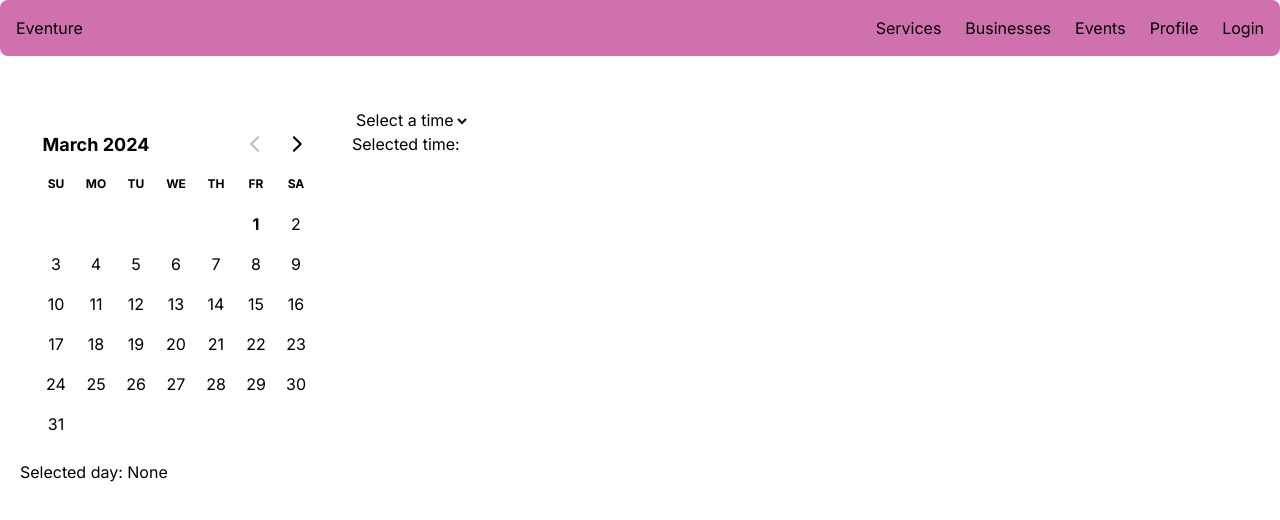
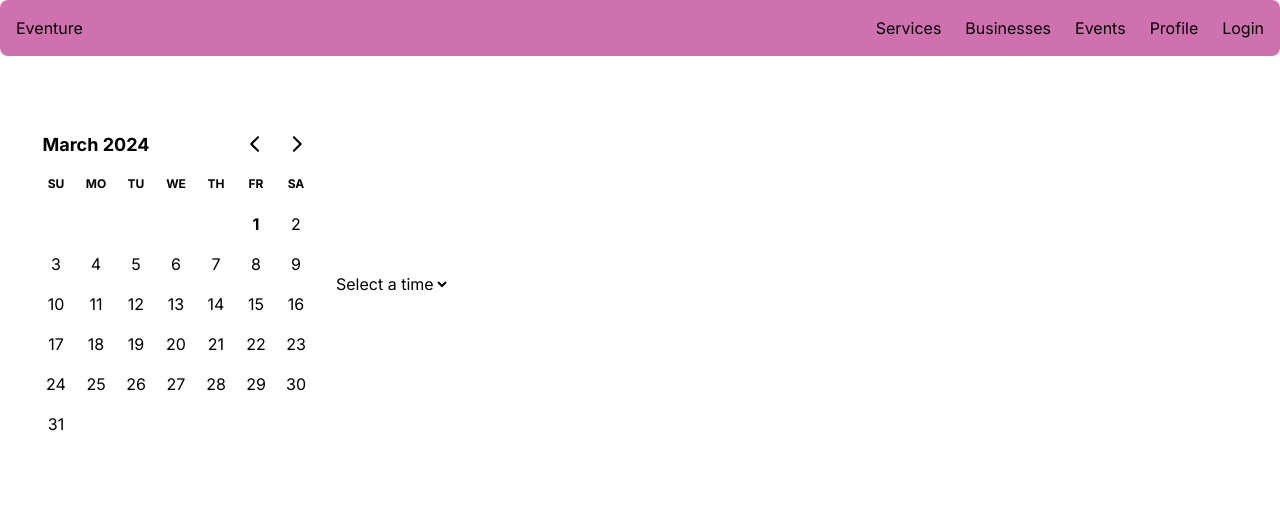
Before and after one commit to DanyB65/Eventure, a Next.js app: page /events in a window 1280 px wide. Shown: the top 520 px of the page. Built offline with nearby package versions, Linux system fonts and the light colour scheme.

Commit message:
calander fixed

```diff
--- a/src/app/(tabs)/events/page.tsx
+++ b/src/app/(tabs)/events/page.tsx
@@ -6,29 +6,18 @@ import Calendar from '@/app/compoents/calander';
 import TimePicker from '@/app/compoents/timePicker';
 
 function Events() {
-  const [selectedDay, setSelectedDay] = useState(new Date());
-  const [selectedTime, setSelectedTime] = useState('');
-  const disabledDays = [new Date(2024, 1, 15)]; // Example of disabled days
 
-  const handleDayClick = (day: Date) => {
-    setSelectedDay(day);
-  };
-
-  const handleTimeSelect = (time: string) => {
-    setSelectedTime(time);
-  };
 
   return (
     <>
       <Header />
       <div style={{ display: 'flex', padding: '20px' }}>
         <div>
-          <Calendar selectedDay={selectedDay} onSelect={handleDayClick} disabledDays={disabledDays} />
+          <Calendar/>
         </div>
-        <div style={{ marginLeft: '20px' }}>
-          <TimePicker onSelectTime={handleTimeSelect} />
-          <p>Selected time: {selectedTime}</p>
-        </div>
+        <TimePicker onSelectTime={function (time: string): void {
+          throw new Error('Function not implemented.');
+        } }/>
       </div>
     </>
   );
--- a/src/app/compoents/calander.tsx
+++ b/src/app/compoents/calander.tsx
@@ -1,64 +1,14 @@
+'use client'
+import "react-day-picker/dist/style.css";
 // Calendar.tsx
-import React, { useState } from "react";
-import { DayPicker, SelectSingleEventHandler } from "react-day-picker";
+import React from "react";
+import { DayPicker } from "react-day-picker";
 import "react-day-picker/dist/style.css";
 
-interface CalendarProps {
-  onSelect?: (day: Date | null) => void;
-  disabledDays?: Date[]; // Already existing disabled days (if any)
-  bookedDays?: Date[]; // New prop for booked days
-  minBookingDate?: Date; // New prop for minimum booking date
-  maxBookingDate?: Date; // New prop for maximum booking date
-  onMonthChange?: (month: Date) => void; // New prop for handling month change
-  selectedDay?: Date | null; // Add this line
-}
-
-const Calendar: React.FC<CalendarProps> = ({
-  onSelect,
-  disabledDays = [],
-  bookedDays = [],
-  minBookingDate,
-  maxBookingDate,
-  onMonthChange,
-}) => {
-  const [selectedDay, setSelectedDay] = useState<Date | null>(null);
-
-  // Combine disabledDays and bookedDays into a single array for the disabled prop
-  const disabledDates = [...disabledDays, ...bookedDays];
-
-  const handleSelect: SelectSingleEventHandler = (day: Date | undefined) => {
-    setSelectedDay(day ?? null); // Convert `undefined` to `null` when passing to `setSelectedDay`
-    onSelect?.(day ?? null); // Convert `undefined` to `null` for your `onSelect` prop callback
-  };
-
-  // Get today's date without time for comparison
-  const today = new Date();
-  today.setHours(0, 0, 0, 0);
-
-  // Ensure minBookingDate is today or later
-  const fromDate =
-    minBookingDate && minBookingDate > today ? minBookingDate : today;
-
+const Calendar: React.FC = () => {
   return (
     <div>
-      <DayPicker
-        mode="single"
-        selected={selectedDay || undefined}
-        onSelect={handleSelect}
-        fromMonth={fromDate}
-        toMonth={maxBookingDate}
-        disabled={[
-          { before: fromDate },
-          ...(maxBookingDate ? [{ after: maxBookingDate }] : []),
-          ...disabledDates.map((date) => ({ from: date, to: date })),
-        ]}
-        onMonthChange={onMonthChange}
-        style={{ backgroundColor: "white", color: "black" }}
-      />
-
-      <p style={{ color: "black", marginTop: "10px" }}>
-        Selected day: {selectedDay ? selectedDay.toLocaleDateString() : "None"}
-      </p>
+      <DayPicker />
     </div>
   );
 };
```
